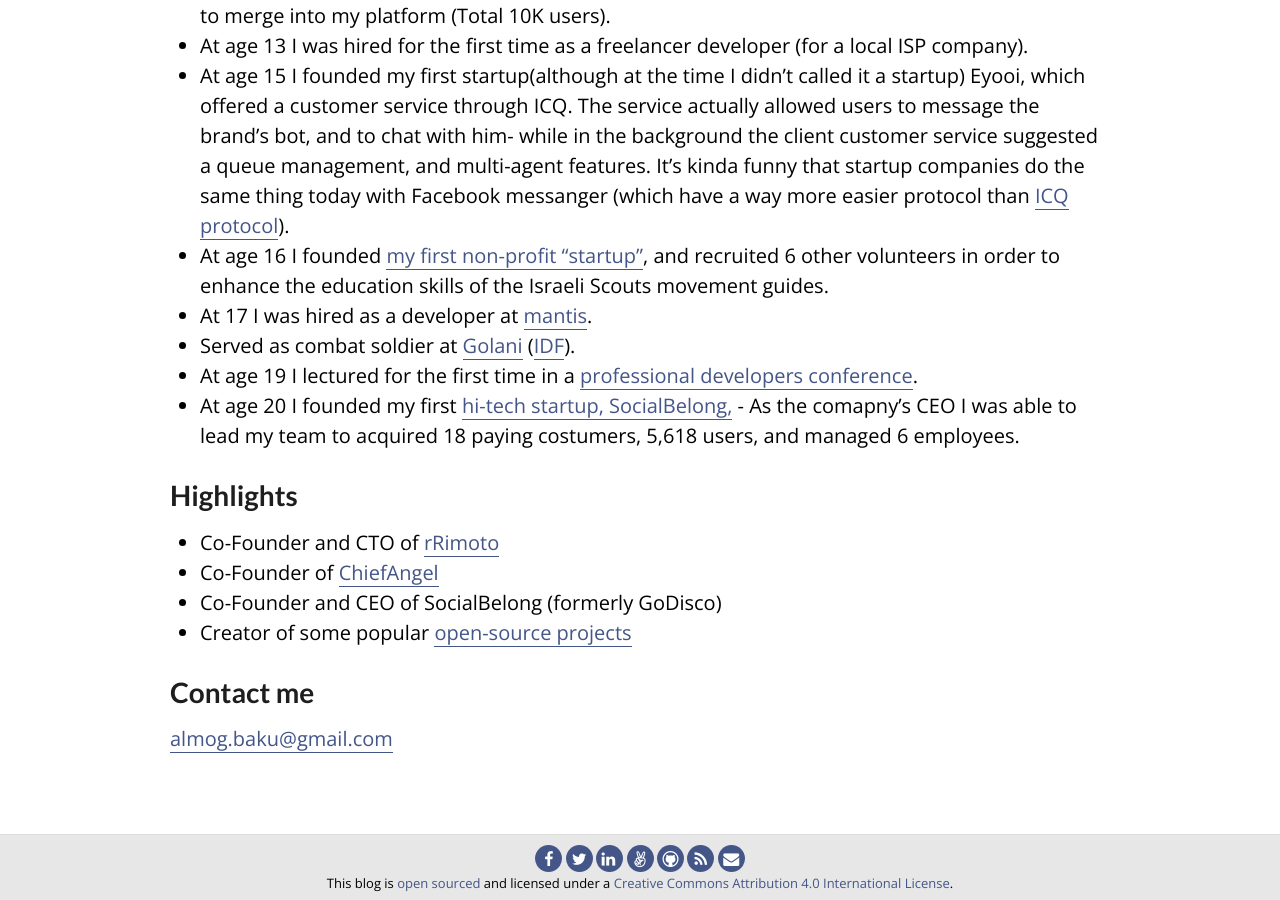
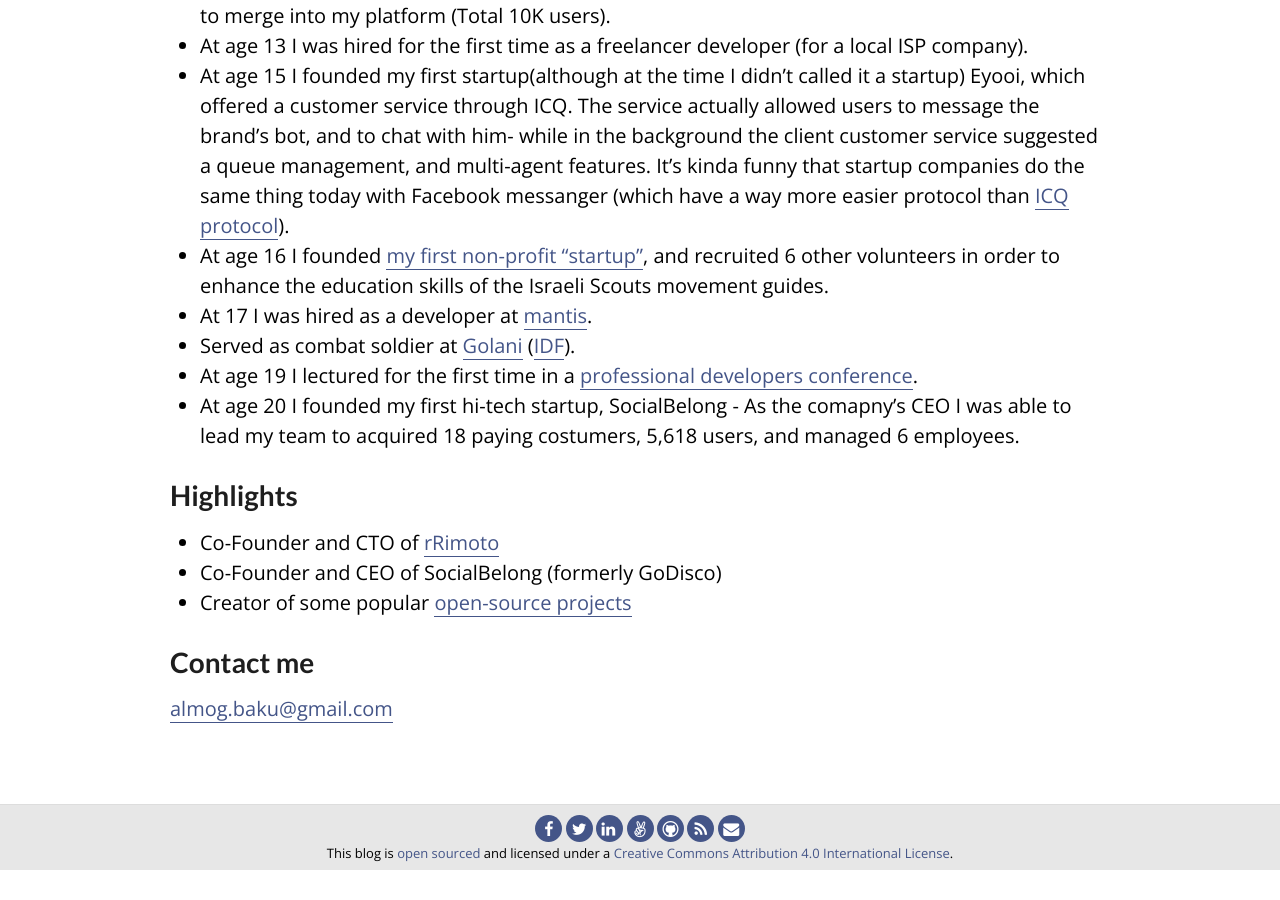
Before and after one commit to AlmogBaku/AlmogBaku.github.io, a Jekyll site: the page built from about.md, in a window 1280 px wide and 900 px high, scrolled down 914 px. Built offline with Jekyll 4.4.1, drawn with Linux system fonts in a browser that asks for light colours; Markdown is read by kramdown in place of the engine named in the settings; after the commit the page ends 1784 px from its top, so only the background shows below that.

Commit message:
Update about.md

```diff
--- a/about.md
+++ b/about.md
@@ -30,12 +30,11 @@ and of course- started to making money by using my skills.
  - At 17 I was hired as a developer at [mantis](http://www.mantis.co.il).
  - Served as combat soldier at [Golani](http://en.wikipedia.org/wiki/Golani_Brigade) ([IDF](http://www.idf.il/English/)).
  - At age 19 I lectured for the first time in a [professional developers conference](http://www.slideshare.net/AlmogBaku/drupal-javascript-14718275).
- - At age 20 I founded my first [hi-tech startup, SocialBelong,](http://www.SocialBelong.com) - As the comapny's CEO I was able to lead my team to acquired 18 paying costumers, 5,618 users, and managed 6 employees.
+ - At age 20 I founded my first hi-tech startup, SocialBelong - As the comapny's CEO I was able to lead my team to acquired 18 paying costumers, 5,618 users, and managed 6 employees.
 
 ### Highlights
 
  - Co-Founder and CTO of [rRimoto](http://www.rimoto.net)
- - Co-Founder of [ChiefAngel](http://www.ChiefAngel.com)
  - Co-Founder and CEO of SocialBelong (formerly GoDisco)
  - Creator of some popular [open-source projects](http://github.com/AlmogBaku)
 
```
